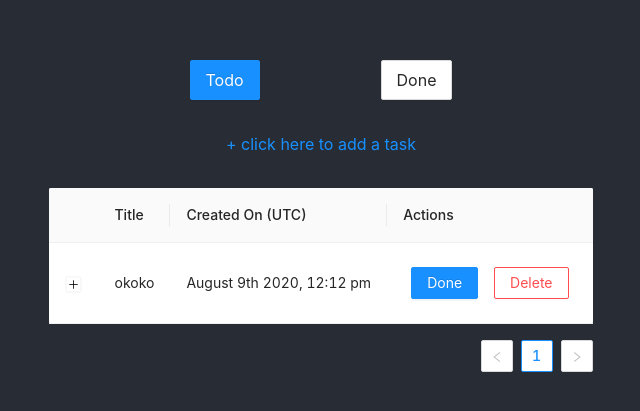
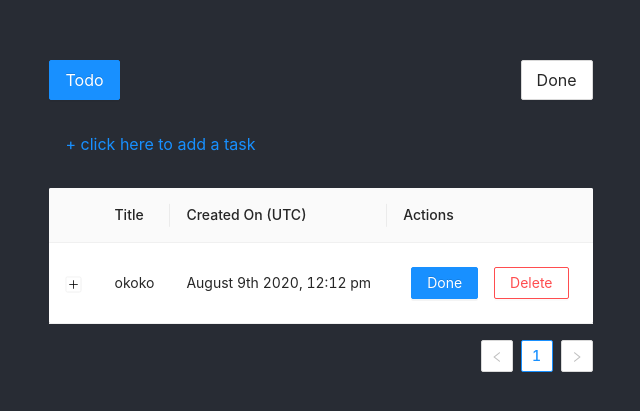
Before and after one commit to psg0796/Todo-React-2, a React (Create React App) app: page /todo in a window 1280 px wide. Shown: the part 181-592 px from the top of the page, without its empty margins (319-959 px from the left). Built offline with nearby package versions, Linux system fonts and the light colour scheme.

Commit message:
css fixes

```diff
--- a/src/App.tsx
+++ b/src/App.tsx
@@ -16,8 +16,9 @@ import { Data } from "./mockData";
 import * as R from "ramda";
 import styled from "styled-components";
 import { white, shark } from "./common/colors";
-import { FlexCol } from "./common/components/flex";
+import { FlexCol, Flex } from "./common/components/flex";
 import { font24, font32 } from "./common/fontSize";
+import { margin24 } from "./common/margin";
 
 export interface UserTasksProps {
   key: Date;
@@ -67,16 +68,19 @@ const Routes: RoutesInterface[] = [
   },
 ];
 
-const AppContent = styled(FlexCol)`
+const AppContainer = styled(Flex)`
   background-color: ${shark};
   min-height: 100vh;
   font-size: ${font24};
   color: ${white};
 `;
 
+const AppContent = styled(FlexCol)`
+`;
+
 const StyledButtonNavTabs = styled(ButtonNavTabs)`
-  width: 30%;
-  justify-content: space-around;
+  width: 100%;
+  justify-content: space-between;
   font-size: ${font32};
 `;
 
@@ -127,6 +131,7 @@ class App extends Component<Props, State> {
     return (
       <Router>
         <div className="App">
+          <AppContainer>
             <AppContent>
               <StyledButtonNavTabs
                 onClick={this.handleNavTabClick}
@@ -153,6 +158,7 @@ class App extends Component<Props, State> {
                 ))}
               </Switch>
             </AppContent>
+          </AppContainer>
         </div>
       </Router>
     );
--- a/src/MainApp/todo.tsx
+++ b/src/MainApp/todo.tsx
@@ -19,6 +19,7 @@ interface Props {
 }
 
 const StyledButton = styled(Button)`
+  align-self: flex-start;
   margin-top: ${margin24};
 `;
 
@@ -60,7 +61,7 @@ const Todo: React.SFC<Props> = (props) => {
       >
         <h2>Title : <Input onChange={e => setTitle(e.target.value)} placeholder="Enter the title to be displayed" value={newTitle}/></h2>
         <h3>Description: <TextArea onChange={e => setDescription(e.target.value)} placeholder="Enter any description" value={newDescription}/></h3>
-        <Button title="reset" isDanger={true} type="ghost" onClick={reset} />
+        <Button title="reset" isDanger={true} type="primary" onClick={reset} />
       </Modal>
       <TaskTable data={props.data} addItem={props.addItem} deleteItem={props.deleteItem} />
     </>
```
Lines whose indentation alone changed are shown as unchanged.
